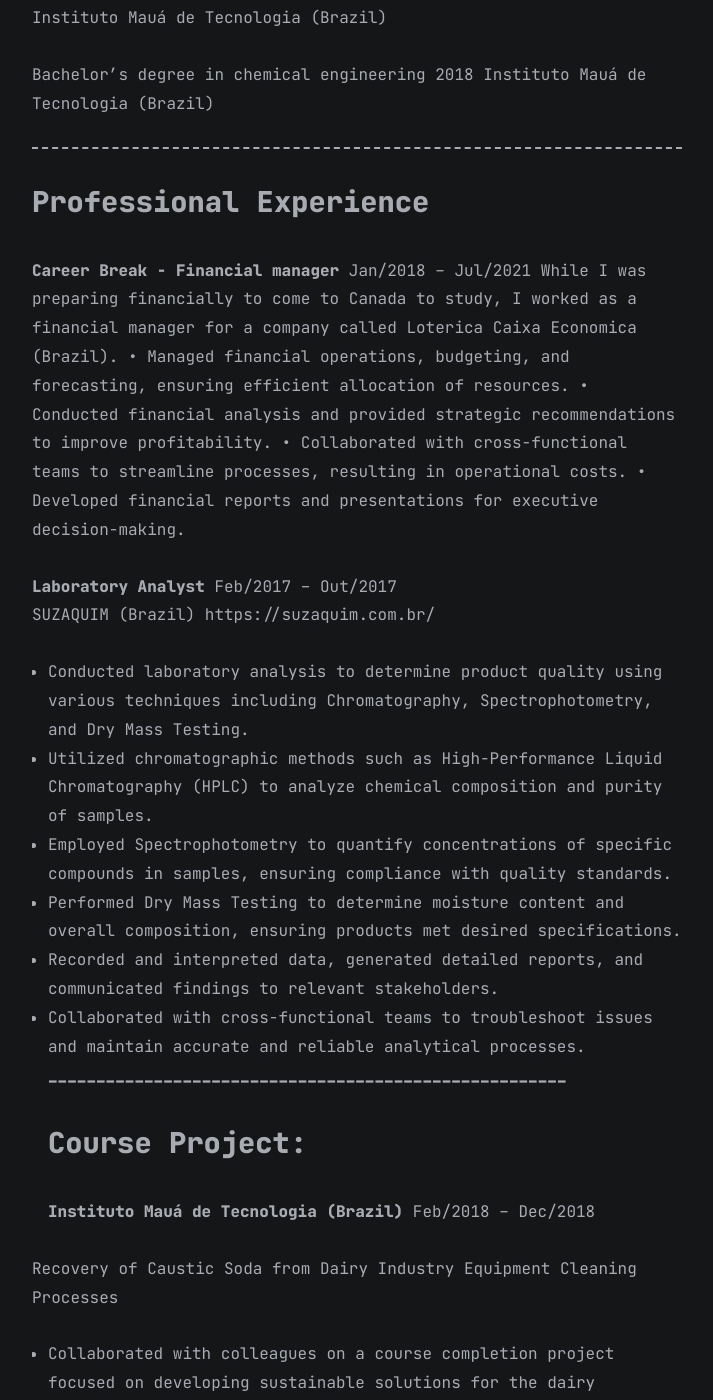
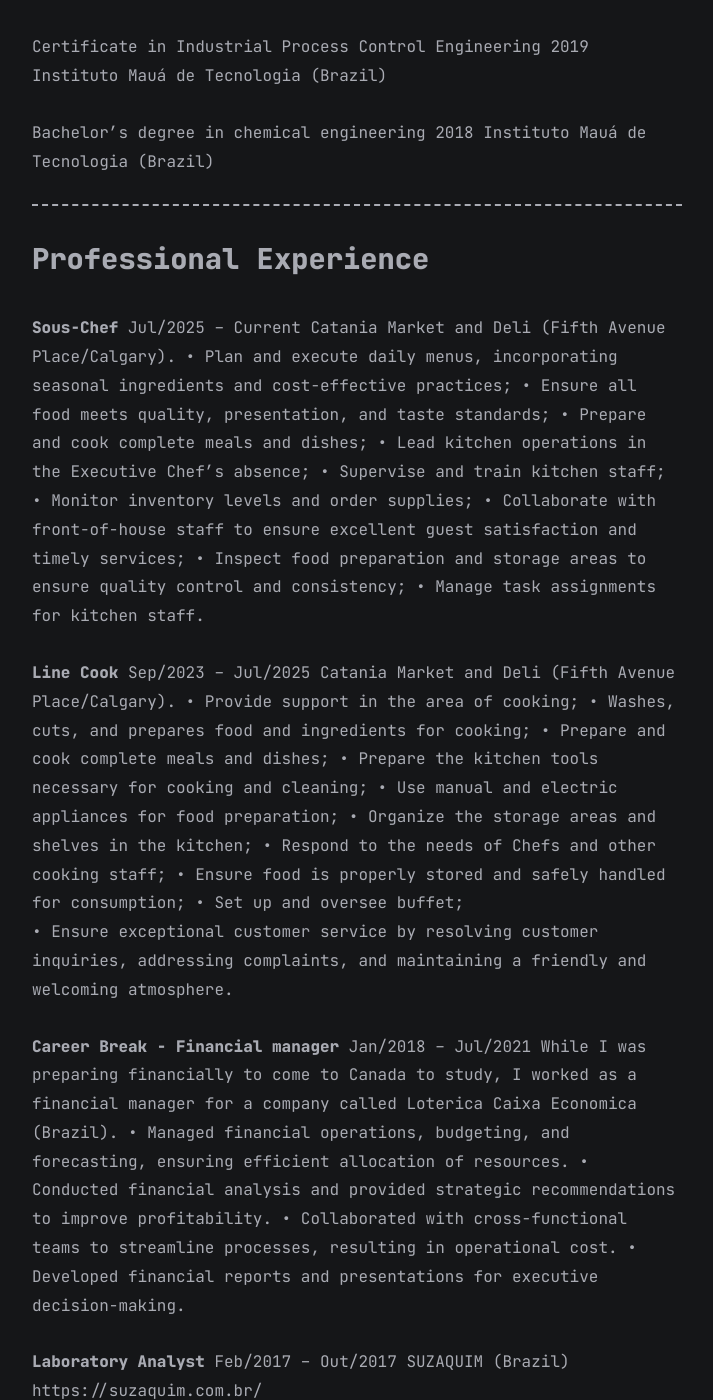
Before and after one commit to bltinoco/bltinoco.github.io, a Jekyll site: the page built from all_collections/_posts/2023-07-10-curriculum-vitae.md, in a window 1280 px wide and 1400 px high, scrolled down 2150 px. Shown: the whole window, without its empty margins (283-996 px from the left). Built offline with Jekyll 4.4.1, drawn with Linux system fonts in a browser that asks for light colours; Markdown is read by kramdown in place of the engine named in the settings; some of the changed text lies outside the part shown.

Commit message:
Update 2023-07-10-curriculum-vitae.md

```diff
--- a/all_collections/_posts/2023-07-10-curriculum-vitae.md
+++ b/all_collections/_posts/2023-07-10-curriculum-vitae.md
@@ -10,7 +10,9 @@ categories:
 
 <strong>Bachelor’s degree in chemical engineering</strong> in Brazil with a strong financial management background and a deep interest in transitioning into a <strong>4th Class Power Engineer</strong> role in Canada. Eager to leverage analytical skills, problem-solving abilities, and engineering knowledge to contribute effectively to power plant operations. Skilled with a technical expertise, safety-conscious approach, and unwavering commitment to efficiency, I thrive in dynamic environments and contribute to the seamless operation of power facilities. My diverse experiences underscore my ability to make valuable contributions to different teams.
 
+<strong>Chemical Engineering Bachelor’s Degree</strong>
 <strong>Fourth Class Power Engineer's Certificate of Competency</strong>
+<strong>Advanced English and native Portuguese</strong>
 
 Advanced English and native Portuguese.
 
@@ -47,16 +49,42 @@ Instituto Mauá de Tecnologia (Brazil)
 __________________________________________________________________________________________________________________________________________________________________
 ## Professional Experience
 
+<strong>Sous-Chef</strong>                                                                                                                  Jul/2025 – Current
+Catania Market and Deli (Fifth Avenue Place/Calgary).
+• Plan and execute daily menus, incorporating seasonal ingredients and cost-effective practices;
+• Ensure all food meets quality, presentation, and taste standards;
+• Prepare and cook complete meals and dishes;
+• Lead kitchen operations in the Executive Chef’s absence;
+• Supervise and train kitchen staff;
+• Monitor inventory levels and order supplies;
+• Collaborate with front-of-house staff to ensure excellent guest satisfaction and timely services;
+• Inspect food preparation and storage areas to ensure quality control and consistency;
+• Manage task assignments for kitchen staff.
+
+<strong>Line Cook</strong>                                                                                                                  Sep/2023 – Jul/2025
+Catania Market and Deli (Fifth Avenue Place/Calgary).
+• Provide support in the area of cooking;
+• Washes, cuts, and prepares food and ingredients for cooking;
+• Prepare and cook complete meals and dishes;
+• Prepare the kitchen tools necessary for cooking and cleaning;
+• Use manual and electric appliances for food preparation;
+• Organize the storage areas and shelves in the kitchen;
+• Respond to the needs of Chefs and other cooking staff;
+• Ensure food is properly stored and safely handled for consumption;
+• Set up and oversee buffet;
+• Ensure exceptional customer service by resolving customer inquiries, addressing complaints, and
+maintaining a friendly and welcoming atmosphere.
+
 <strong>Career Break - Financial manager</strong>                                                                                           Jan/2018 – Jul/2021
 While I was preparing financially to come to Canada to study, I worked as a financial manager for a company called Loterica Caixa Economica (Brazil).
 •	Managed financial operations, budgeting, and forecasting, ensuring efficient allocation of resources.
 •	Conducted financial analysis and provided strategic recommendations to improve profitability.
-•	Collaborated with cross-functional teams to streamline processes, resulting in operational costs.
+•	Collaborated with cross-functional teams to streamline processes, resulting in operational cost.
 •	Developed financial reports and presentations for executive decision-making.
 
 <strong>Laboratory Analyst</strong>                                                                                                          Feb/2017 – Out/2017
 SUZAQUIM (Brazil) https://suzaquim.com.br/
--	Conducted laboratory analysis to determine product quality using various techniques including Chromatography, Spectrophotometry, and Dry Mass Testing.
+-	Conducted laboratory analysis to determine product quality using various techniques, including Chromatography, Spectrophotometry, and Dry Mass Testing.
 -	Utilized chromatographic methods such as High-Performance Liquid Chromatography (HPLC) to analyze chemical composition and purity of samples.
 -	Employed Spectrophotometry to quantify concentrations of specific compounds in samples, ensuring compliance with quality standards.
 -	Performed Dry Mass Testing to determine moisture content and overall composition, ensuring products met desired specifications.
```
Also changed, not shown: other parts of all_collections/_posts/2023-07-10-curriculum-vitae.md (+3 -5 lines).
